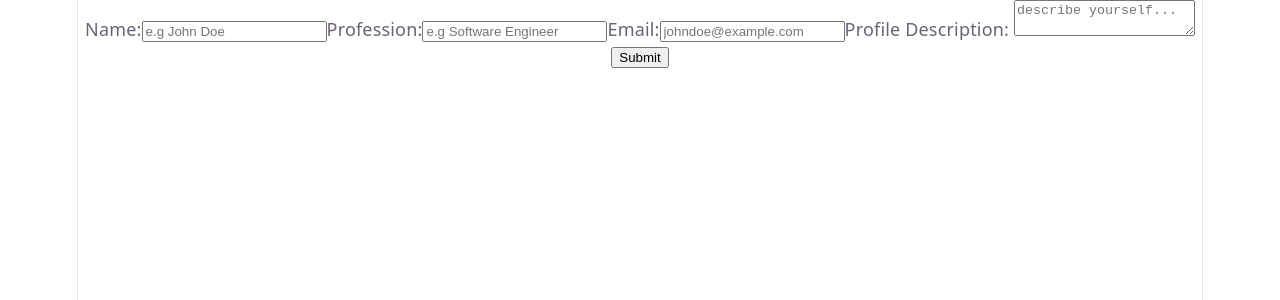
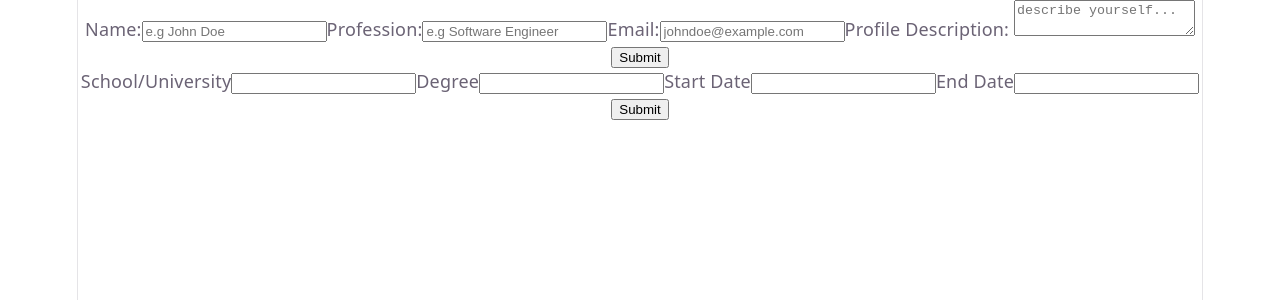
Before and after one commit to user050423/CV_Application, a React (Vite) app: page / in a window 1280 px wide. Shown: the top 300 px of the page. Built offline with nearby package versions, Linux system fonts and the light colour scheme.

Commit message:
Add edit/display mode toggle and form state to Education component

```diff
--- a/src/App.jsx
+++ b/src/App.jsx
@@ -8,6 +8,7 @@ function App(){
   return(
     <>
       <Personal />
+      <Education />
     </>
   )
 }
--- a/src/Components/Education.jsx
+++ b/src/Components/Education.jsx
@@ -1,11 +1,78 @@
+import { useState } from 'react';
+
 export default function Education(){
+
+    let data = {
+        schoolName: '',
+        degree: '',
+        startDate: '',
+        endDate: ''
+    }
+
+    const [ formData, setFormData ] = useState(data);
+    const [ isEditing, setIsEditing ] = useState(true);
+
+    function handleChange(e){
+        const { name, value } = e.target;
+        setFormData((prevData) => ({
+            ...prevData,
+            [name] : value
+        }))
+    }
+
+     function handleSubmitForm(e){
+        e.preventDefault();
+        setIsEditing(false);
+    }
+
+
     return(
         <>
-        <h1>Educational Background:</h1>
-        <p>Name: John Doe</p>
-        <p>Email: johndoe@mail.com</p>
-        <p>Profession: Software Engineer</p>
-        <p>Profile Description: Lorem Ipsum lorem ipsum </p>
+            {isEditing ? (
+            <form onSubmit={handleSubmitForm}>
+                <label>School/University</label>
+                <input
+                    type="text"
+                    name='schoolName'
+                    onChange={handleChange}
+                    value={formData.schoolName}
+                    required
+                />
+                <label>Degree</label>
+                <input
+                    type="text"
+                    name='degree'
+                    onChange={handleChange}
+                    value={formData.degree}
+                    required
+                />
+                <label>Start Date</label>
+                <input
+                    type="number"
+                    name='startDate'
+                    onChange={handleChange}
+                    value={formData.startDate}
+                    required
+                />
+                <label>End Date</label>
+                <input
+                    type="number"
+                    name='endDate'
+                    onChange={handleChange}
+                    value={formData.endDate}
+                    required
+                />
+                <button type='submit'>Submit</button>
+            </form>
+             ) : (
+                <div>
+                    <h1>{formData.schoolName}</h1>
+                    <p>{formData.degree}</p>
+                    <p>{formData.startDate}</p>
+                    <p>{formData.endDate}</p>
+                    <button onClick={() => setIsEditing(true)}>Edit</button>
+                </div>
+            )}
         </>
     )
 }
```
